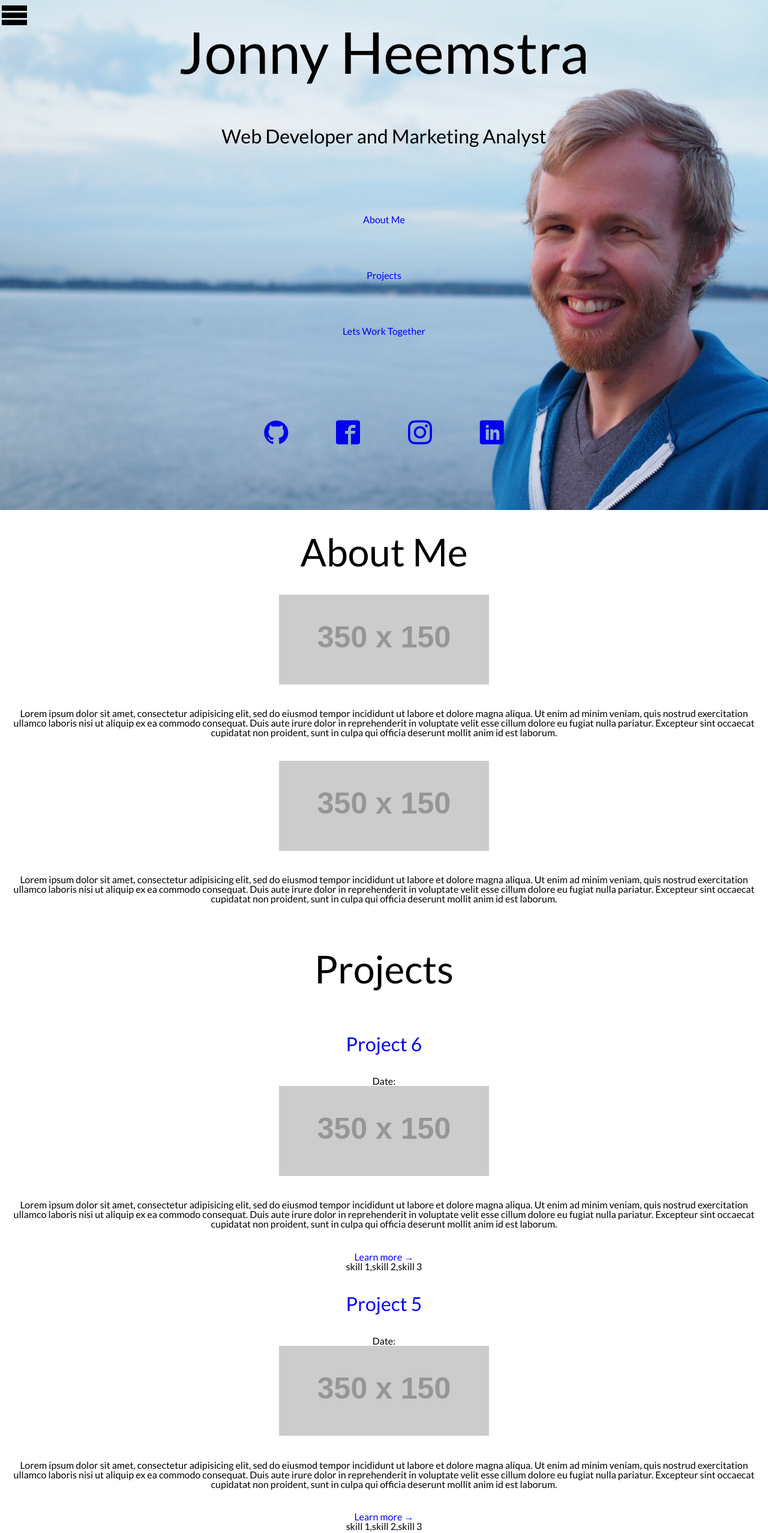
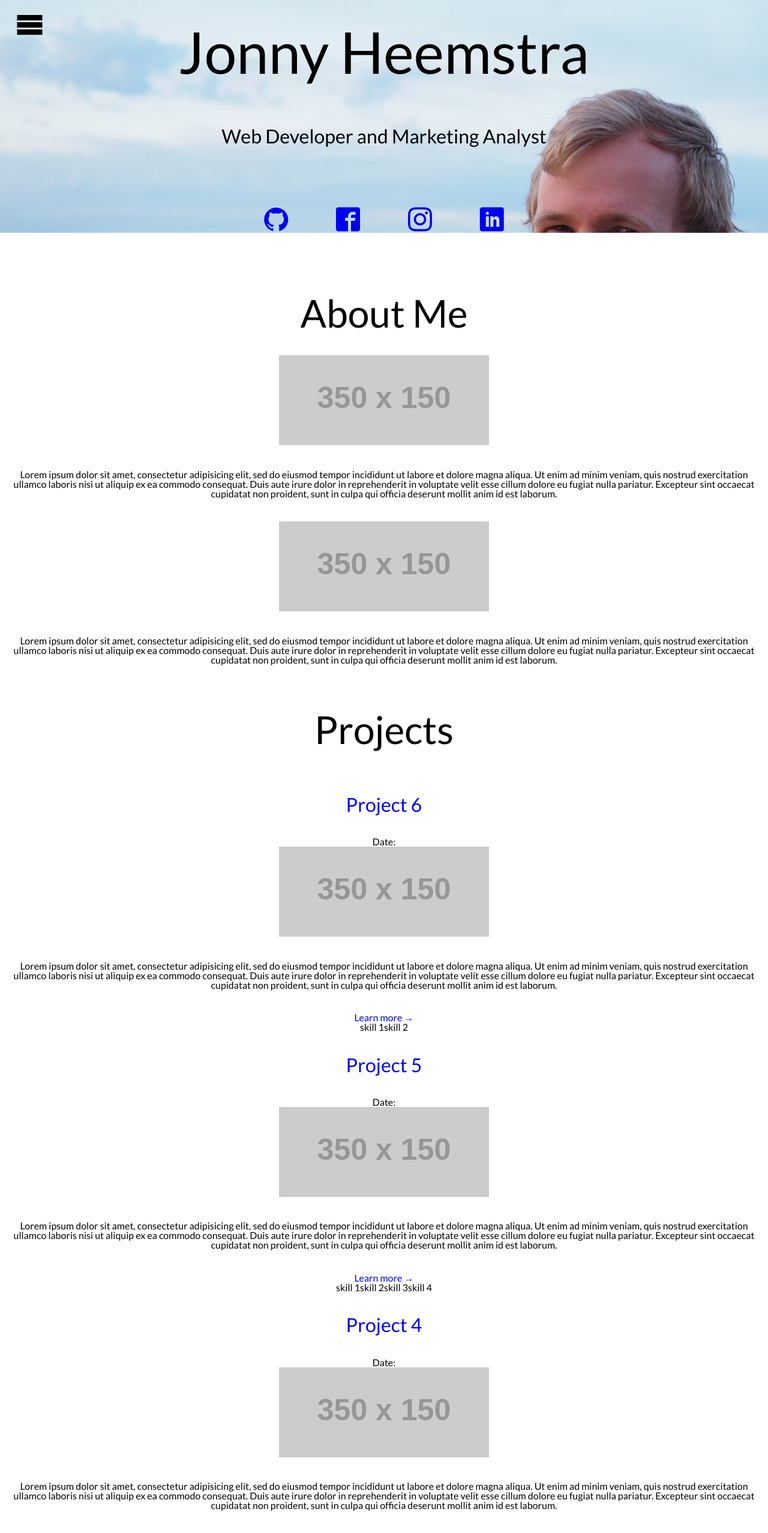
Before and after one commit to jonathanheemstra/Portfolio, a plain HTML site: page index.html in a window 1280 px wide. Shown: the top 2555 px of the page at 60% size. Drawn offline with nearby package versions, Linux system fonts and the light colour scheme; placeholder pictures from the web are drawn by us; files whose address does not match are found by name.

Commit message:
add handlebars helpers to show skills, some style updates, main nav needs better styles

```diff
--- a/index.html
+++ b/index.html
@@ -25,7 +25,7 @@
         </a>
         <section class="project_description">{{{body}}}</section>
         <a href="#" class="learn_more">Learn more &rarr;</a>
-        <section class="project_skills">{{skills}}</section>
+        <section class="project_skills">{{#list skills}}{{skill}}{{/list}}</section>
       </article>
     </script>
   </head>
@@ -35,6 +35,9 @@
       <h4>Web Developer and Marketing Analyst</h4>
       <nav class="main_nav">
         <div class="icon-menu"></div>
+        <!-- TODO: FIX MAIN NAV TRIGGER https://www.sitepoint.com/pure-css-off-screen-navigation-menu/ -->
+        <!-- <input type="checkbox" id="icon-menu">
+        <label for="icon-menu" class="icon-menu"> -->
         <ul class="portfolio">
           <li><a href="#about">About Me</a></li>
           <li><a href="#projects">Projects</a></li>
--- a/scripts/projectsList.js
+++ b/scripts/projectsList.js
@@ -4,7 +4,12 @@ var projectsList = [
     img:        'http://placehold.it/350x150',
     projectUrl: 'https://www.github.com/jonathanheemstra',
     body:       '<p>Lorem ipsum dolor sit amet, consectetur adipisicing elit, sed do eiusmod tempor incididunt ut labore et dolore magna aliqua. Ut enim ad minim veniam, quis nostrud exercitation ullamco laboris nisi ut aliquip ex ea commodo consequat. Duis aute irure dolor in reprehenderit in voluptate velit esse cillum dolore eu fugiat nulla pariatur. Excepteur sint occaecat cupidatat non proident, sunt in culpa qui officia deserunt mollit anim id est laborum.</p><p>Lorem ipsum dolor sit amet, consectetur adipisicing elit, sed do eiusmod tempor incididunt ut labore et dolore magna aliqua. Ut enim ad minim veniam, quis nostrud exercitation ullamco laboris nisi ut aliquip ex ea commodo consequat. Duis aute irure dolor in reprehenderit in voluptate velit esse cillum dolore eu fugiat nulla pariatur. Excepteur sint occaecat cupidatat non proident, sunt in culpa qui officia deserunt mollit anim id est laborum.</p><p>Lorem ipsum dolor sit amet, consectetur adipisicing elit, sed do eiusmod tempor incididunt ut labore et dolore magna aliqua. Ut enim ad minim veniam, quis nostrud exercitation ullamco laboris nisi ut aliquip ex ea commodo consequat. Duis aute irure dolor in reprehenderit in voluptate velit esse cillum dolore eu fugiat nulla pariatur. Excepteur sint occaecat cupidatat non proident, sunt in culpa qui officia deserunt mollit anim id est laborum.</p>',
-    skills:     ['skill 1', 'skill 2', 'skill 3'],
+    skills:     [
+      {skill: 'skill 1'},
+      {skill: 'skill 2'},
+      {skill: 'skill 3'},
+      {skill: 'skill 4'}
+    ],
     projectDate:       '2016-9-26',
   },
   {
@@ -12,7 +17,12 @@ var projectsList = [
     img:        'http://placehold.it/350x150',
     projectUrl: 'https://www.github.com/jonathanheemstra',
     body:       '<p>Lorem ipsum dolor sit amet, consectetur adipisicing elit, sed do eiusmod tempor incididunt ut labore et dolore magna aliqua. Ut enim ad minim veniam, quis nostrud exercitation ullamco laboris nisi ut aliquip ex ea commodo consequat. Duis aute irure dolor in reprehenderit in voluptate velit esse cillum dolore eu fugiat nulla pariatur. Excepteur sint occaecat cupidatat non proident, sunt in culpa qui officia deserunt mollit anim id est laborum.</p><p>Lorem ipsum dolor sit amet, consectetur adipisicing elit, sed do eiusmod tempor incididunt ut labore et dolore magna aliqua. Ut enim ad minim veniam, quis nostrud exercitation ullamco laboris nisi ut aliquip ex ea commodo consequat. Duis aute irure dolor in reprehenderit in voluptate velit esse cillum dolore eu fugiat nulla pariatur. Excepteur sint occaecat cupidatat non proident, sunt in culpa qui officia deserunt mollit anim id est laborum.</p><p>Lorem ipsum dolor sit amet, consectetur adipisicing elit, sed do eiusmod tempor incididunt ut labore et dolore magna aliqua. Ut enim ad minim veniam, quis nostrud exercitation ullamco laboris nisi ut aliquip ex ea commodo consequat. Duis aute irure dolor in reprehenderit in voluptate velit esse cillum dolore eu fugiat nulla pariatur. Excepteur sint occaecat cupidatat non proident, sunt in culpa qui officia deserunt mollit anim id est laborum.</p>',
-    skills:     ['skill 1', 'skill 2', 'skill 3'],
+    skills:     [
+      {skill: 'skill 1'},
+      {skill: 'skill 2'},
+      {skill: 'skill 3'},
+      {skill: 'skill 4'}
+    ],
     projectDate:       '2016-10-5',
   },
   {
@@ -20,7 +30,12 @@ var projectsList = [
     img:        'http://placehold.it/350x150',
     projectUrl: 'https://www.github.com/jonathanheemstra',
     body:       '<p>Lorem ipsum dolor sit amet, consectetur adipisicing elit, sed do eiusmod tempor incididunt ut labore et dolore magna aliqua. Ut enim ad minim veniam, quis nostrud exercitation ullamco laboris nisi ut aliquip ex ea commodo consequat. Duis aute irure dolor in reprehenderit in voluptate velit esse cillum dolore eu fugiat nulla pariatur. Excepteur sint occaecat cupidatat non proident, sunt in culpa qui officia deserunt mollit anim id est laborum.</p><p>Lorem ipsum dolor sit amet, consectetur adipisicing elit, sed do eiusmod tempor incididunt ut labore et dolore magna aliqua. Ut enim ad minim veniam, quis nostrud exercitation ullamco laboris nisi ut aliquip ex ea commodo consequat. Duis aute irure dolor in reprehenderit in voluptate velit esse cillum dolore eu fugiat nulla pariatur. Excepteur sint occaecat cupidatat non proident, sunt in culpa qui officia deserunt mollit anim id est laborum.</p><p>Lorem ipsum dolor sit amet, consectetur adipisicing elit, sed do eiusmod tempor incididunt ut labore et dolore magna aliqua. Ut enim ad minim veniam, quis nostrud exercitation ullamco laboris nisi ut aliquip ex ea commodo consequat. Duis aute irure dolor in reprehenderit in voluptate velit esse cillum dolore eu fugiat nulla pariatur. Excepteur sint occaecat cupidatat non proident, sunt in culpa qui officia deserunt mollit anim id est laborum.</p>',
-    skills:     ['skill 1', 'skill 2', 'skill 3'],
+    skills:     [
+      {skill: 'skill 1'},
+      {skill: 'skill 2'},
+      {skill: 'skill 3'},
+      {skill: 'skill 4'}
+    ],
     projectDate:       '2016-10-9',
   },
   {
@@ -28,7 +43,12 @@ var projectsList = [
     img:        'http://placehold.it/350x150',
     projectUrl: 'https://www.github.com/jonathanheemstra',
     body:       '<p>Lorem ipsum dolor sit amet, consectetur adipisicing elit, sed do eiusmod tempor incididunt ut labore et dolore magna aliqua. Ut enim ad minim veniam, quis nostrud exercitation ullamco laboris nisi ut aliquip ex ea commodo consequat. Duis aute irure dolor in reprehenderit in voluptate velit esse cillum dolore eu fugiat nulla pariatur. Excepteur sint occaecat cupidatat non proident, sunt in culpa qui officia deserunt mollit anim id est laborum.</p><p>Lorem ipsum dolor sit amet, consectetur adipisicing elit, sed do eiusmod tempor incididunt ut labore et dolore magna aliqua. Ut enim ad minim veniam, quis nostrud exercitation ullamco laboris nisi ut aliquip ex ea commodo consequat. Duis aute irure dolor in reprehenderit in voluptate velit esse cillum dolore eu fugiat nulla pariatur. Excepteur sint occaecat cupidatat non proident, sunt in culpa qui officia deserunt mollit anim id est laborum.</p><p>Lorem ipsum dolor sit amet, consectetur adipisicing elit, sed do eiusmod tempor incididunt ut labore et dolore magna aliqua. Ut enim ad minim veniam, quis nostrud exercitation ullamco laboris nisi ut aliquip ex ea commodo consequat. Duis aute irure dolor in reprehenderit in voluptate velit esse cillum dolore eu fugiat nulla pariatur. Excepteur sint occaecat cupidatat non proident, sunt in culpa qui officia deserunt mollit anim id est laborum.</p>',
-    skills:     ['skill 1', 'skill 2', 'skill 3'],
+    skills:     [
+      {skill: 'skill 1'},
+      {skill: 'skill 2'},
+      {skill: 'skill 3'},
+      {skill: 'skill 4'}
+    ],
     projectDate:       '2016-10-14',
   },
   {
@@ -36,7 +56,12 @@ var projectsList = [
     img:        'http://placehold.it/350x150',
     projectUrl: 'https://www.github.com/jonathanheemstra',
     body:       '<p>Lorem ipsum dolor sit amet, consectetur adipisicing elit, sed do eiusmod tempor incididunt ut labore et dolore magna aliqua. Ut enim ad minim veniam, quis nostrud exercitation ullamco laboris nisi ut aliquip ex ea commodo consequat. Duis aute irure dolor in reprehenderit in voluptate velit esse cillum dolore eu fugiat nulla pariatur. Excepteur sint occaecat cupidatat non proident, sunt in culpa qui officia deserunt mollit anim id est laborum.</p><p>Lorem ipsum dolor sit amet, consectetur adipisicing elit, sed do eiusmod tempor incididunt ut labore et dolore magna aliqua. Ut enim ad minim veniam, quis nostrud exercitation ullamco laboris nisi ut aliquip ex ea commodo consequat. Duis aute irure dolor in reprehenderit in voluptate velit esse cillum dolore eu fugiat nulla pariatur. Excepteur sint occaecat cupidatat non proident, sunt in culpa qui officia deserunt mollit anim id est laborum.</p><p>Lorem ipsum dolor sit amet, consectetur adipisicing elit, sed do eiusmod tempor incididunt ut labore et dolore magna aliqua. Ut enim ad minim veniam, quis nostrud exercitation ullamco laboris nisi ut aliquip ex ea commodo consequat. Duis aute irure dolor in reprehenderit in voluptate velit esse cillum dolore eu fugiat nulla pariatur. Excepteur sint occaecat cupidatat non proident, sunt in culpa qui officia deserunt mollit anim id est laborum.</p>',
-    skills:     ['skill 1', 'skill 2', 'skill 3'],
+    skills:     [
+      {skill: 'skill 1'},
+      {skill: 'skill 2'},
+      {skill: 'skill 3'},
+      {skill: 'skill 4'}
+    ],
     projectDate:       '2016-10-20',
   },
   {
@@ -44,7 +69,10 @@ var projectsList = [
     img:        'http://placehold.it/350x150',
     projectUrl: 'https://www.github.com/jonathanheemstra',
     body:       '<p>Lorem ipsum dolor sit amet, consectetur adipisicing elit, sed do eiusmod tempor incididunt ut labore et dolore magna aliqua. Ut enim ad minim veniam, quis nostrud exercitation ullamco laboris nisi ut aliquip ex ea commodo consequat. Duis aute irure dolor in reprehenderit in voluptate velit esse cillum dolore eu fugiat nulla pariatur. Excepteur sint occaecat cupidatat non proident, sunt in culpa qui officia deserunt mollit anim id est laborum.</p><p>Lorem ipsum dolor sit amet, consectetur adipisicing elit, sed do eiusmod tempor incididunt ut labore et dolore magna aliqua. Ut enim ad minim veniam, quis nostrud exercitation ullamco laboris nisi ut aliquip ex ea commodo consequat. Duis aute irure dolor in reprehenderit in voluptate velit esse cillum dolore eu fugiat nulla pariatur. Excepteur sint occaecat cupidatat non proident, sunt in culpa qui officia deserunt mollit anim id est laborum.</p><p>Lorem ipsum dolor sit amet, consectetur adipisicing elit, sed do eiusmod tempor incididunt ut labore et dolore magna aliqua. Ut enim ad minim veniam, quis nostrud exercitation ullamco laboris nisi ut aliquip ex ea commodo consequat. Duis aute irure dolor in reprehenderit in voluptate velit esse cillum dolore eu fugiat nulla pariatur. Excepteur sint occaecat cupidatat non proident, sunt in culpa qui officia deserunt mollit anim id est laborum.</p>',
-    skills:     ['skill 1', 'skill 2', 'skill 3'],
+    skills:     [
+      {skill: 'skill 1'},
+      {skill: 'skill 2'},
+    ],
     projectDate:'2016-10-25',
   },
 ];
--- a/styles/module.css
+++ b/styles/module.css
@@ -9,6 +9,7 @@
   font-size: 2.5em;
   margin: 0% 3%;
   display: inline;
+  cursor: pointer;
 }
 
 /*
@@ -18,7 +19,6 @@ Header Styles
   background-image: url("../imgs/profile_sm.jpg");
   background-size: 100%;
   background-repeat: no-repeat;
-  height: 300px;
 }
 
 @media screen and (min-width:526px) {
@@ -26,7 +26,6 @@ Header Styles
     background-image: url("../imgs/profile_md.jpg");
     background-size: 100%;
     background-repeat: no-repeat;
-    height: 630px;
   }
 }
 
@@ -35,34 +34,57 @@ Header Styles
     background-image: url("../imgs/profile_lg.jpg");
     background-size: 100%;
     background-repeat: no-repeat;
-    height: 850px;
   }
 }
 
 /*
 Nav Styles
 */
-.icon-menu {
-  display: block;
-  width: 100%;
-  text-align: left;
-  clear: both;
-}
 .main_nav ul {
   display: none;
 }
-.main_nav:hover ul, .main_nav:hover li {
+.main_nav:hover ul{
   display: block;
-  padding: 3% 0%;
-}
-.icon-menu {
   position: fixed;
   top: 0;
   left: 0;
+  width: 100%;
+  background-color: #91AA9D;
+  cursor: pointer;
+}
+.main_nav:hover li{
+  display: block;
+  padding: 3%;
+  font-size: 2em;
+  cursor: pointer;
+}
+.main_nav li:hover {
+  background-color: #D1DBBD;
+  border-top: 1px solid black;
+
+}
+
+.icon-menu {
+  position: fixed;
+  top: 2%;
+  left: 2%;
   font-size: 3em;
+  z-index: 2;
 }
-@media screen and (min-width:760px) {
+
+/* TODO: Styles for broken main nav
+
+.icon-menu {
+  clip: rect(0, 0, 0, 0);
+  position: absolute;
 }
+label[for="icon-menu"] {
+  position: fixed;
+  top: 2%;
+  left: 2%;
+  font-size: 3em;
+  z-index: 2;
+}*/
 
 /*
 About Me Styles
```
Also changed, not shown: scripts/projects.js (+7 -9 lines).
